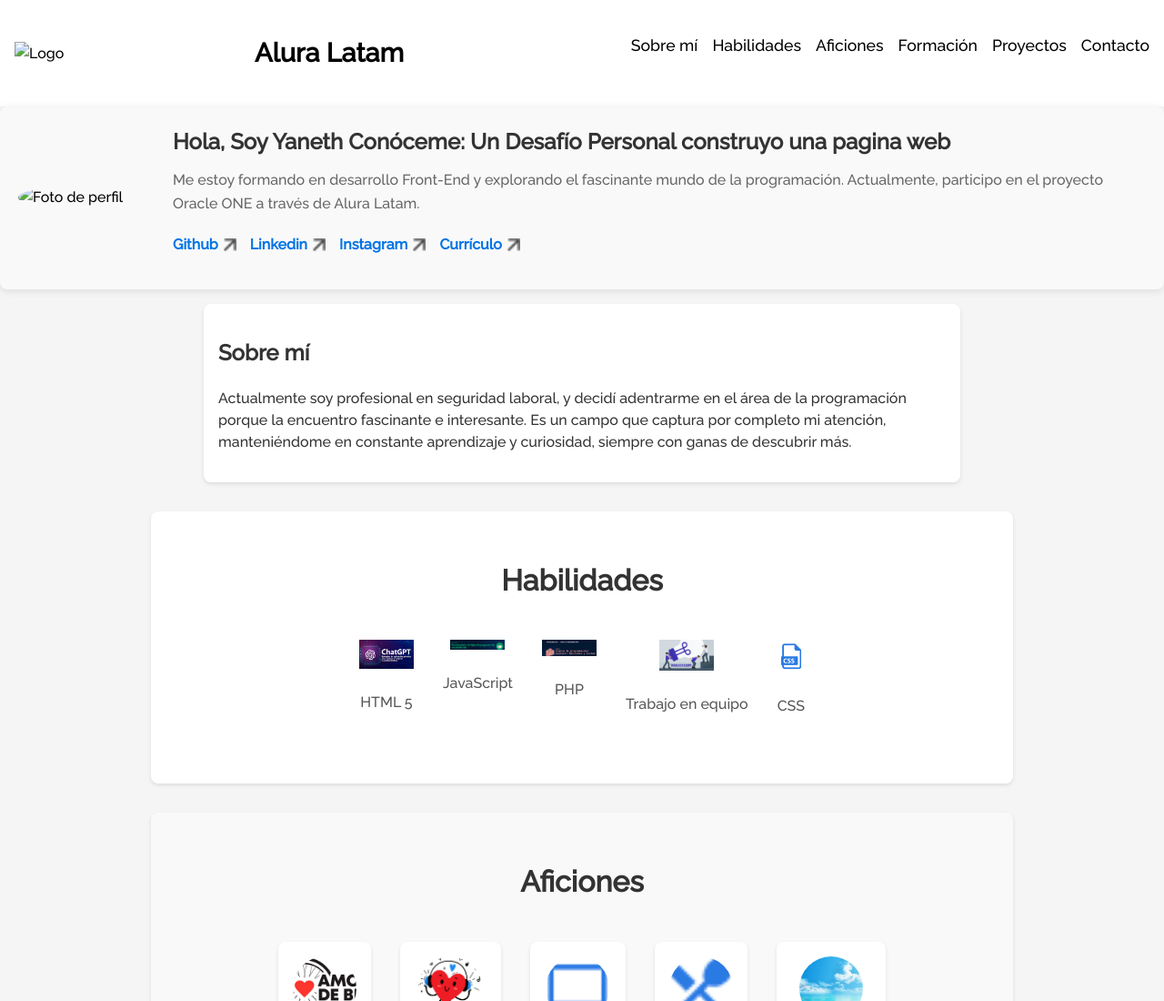
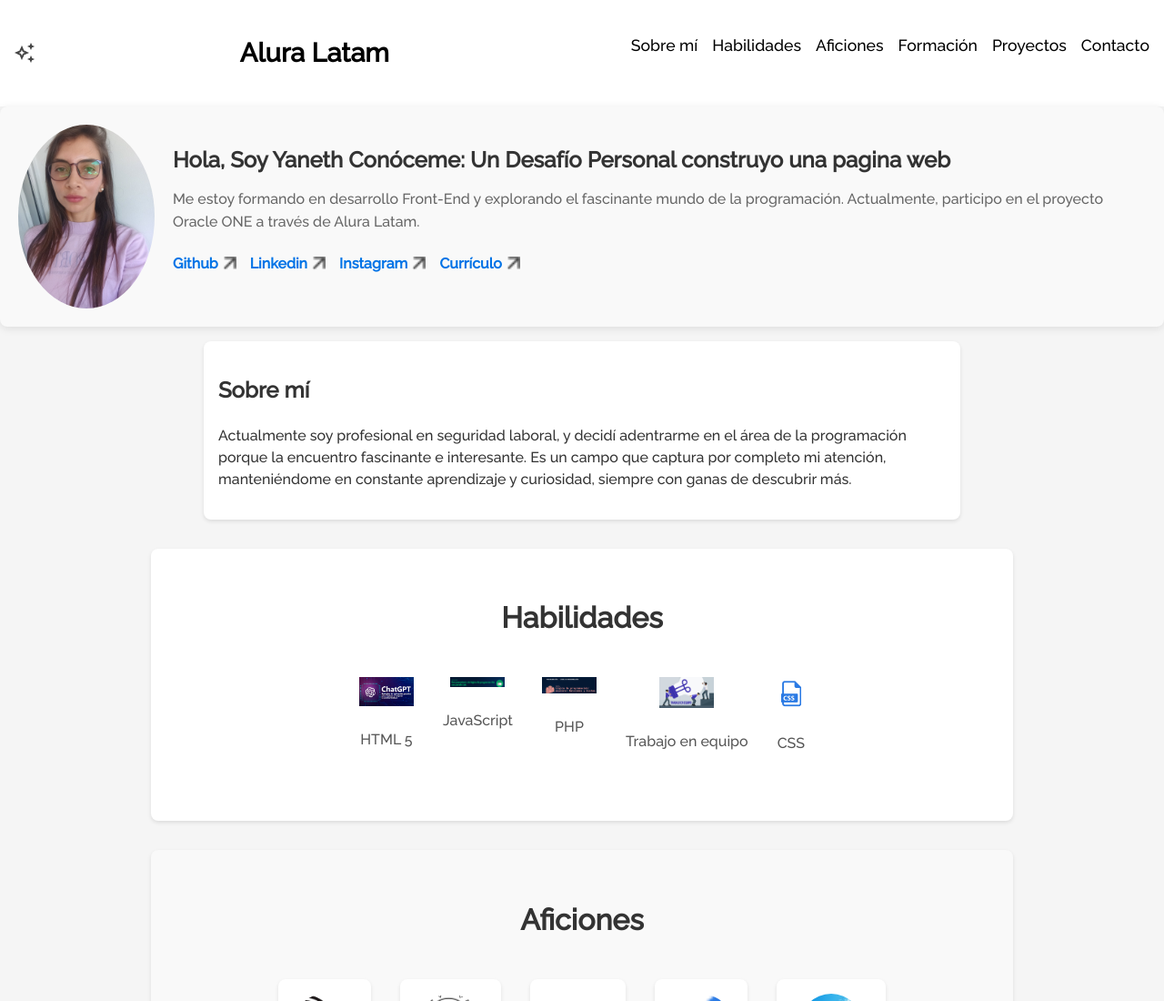
Before and after one commit to GATITA500/challenger-pagina-web, a plain HTML site: page index.html in a window 1280 px wide. Shown: the top 1100 px of the page at 91% size. Drawn offline with Linux system fonts and the light colour scheme; files whose address does not match are found by name.

Commit message:
Update index.html

```diff
--- a/index.html
+++ b/index.html
@@ -15,7 +15,7 @@
 <body>
     <!-- Menú -->
     <header class="cabecera">
-        <img class="cabecera__logo" src="assets/vector.png" alt="Logo">
+        <img class="cabecera__logo" src="vector.png" alt="Logo">
         <h1 class="cabecera__titulo">Alura Latam</h1>
         <nav class="navegacion">
             <ul class="navegacion__lista">
@@ -31,7 +31,7 @@
 
     <!-- Sección de Presentación -->
     <section class="presentacion">
-        <img class="presentacion__foto" src="assets/profile.jpg" alt="Foto de perfil">
+        <img class="presentacion__foto" src="profile.jpg" alt="Foto de perfil">
         <div class="presentacion__contenedor">
             <h2 class="presentacion__titulo">Hola, Soy Yaneth Conóceme: Un Desafío Personal construyo una pagina web</h2>
             <p class="presentacion__subtitulo">Me estoy formando en desarrollo Front-End y explorando el fascinante mundo de la programación. Actualmente, participo en el proyecto Oracle ONE a través de Alura Latam.</p>
```
